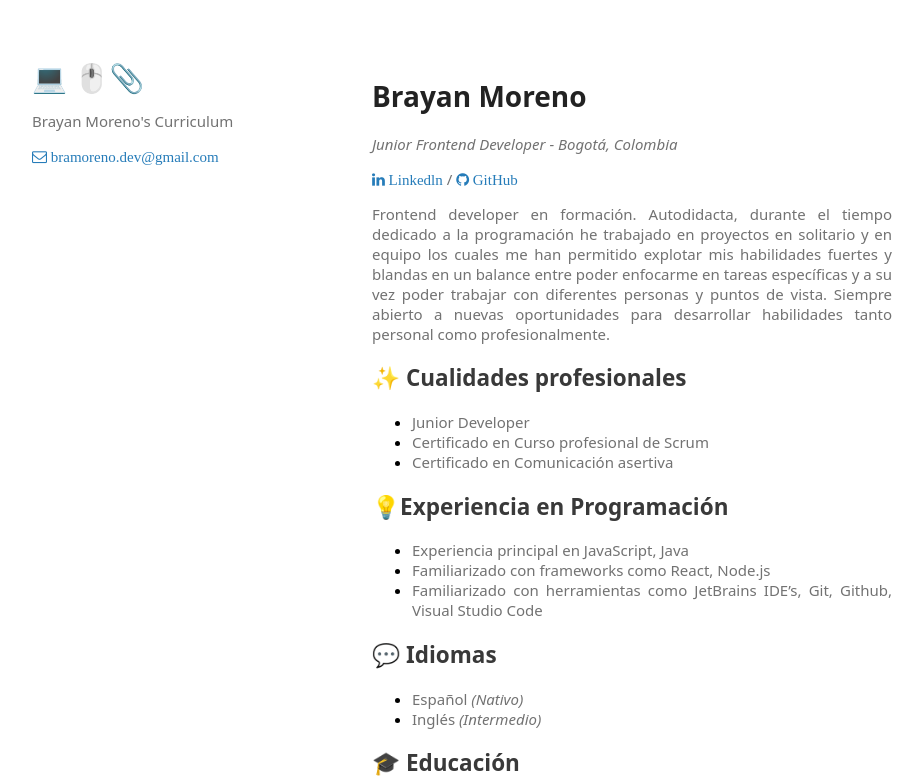
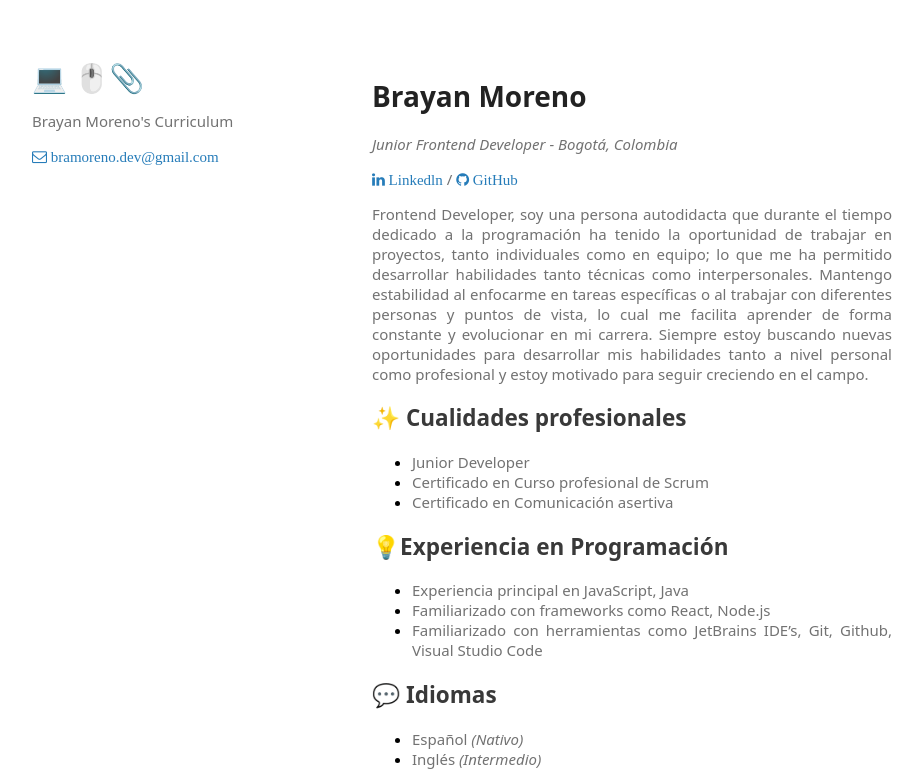
Before and after one commit to JustPya/cv, a plain HTML site: page index.html in a window 1280 px wide. Shown: the top 784 px of the page, without its empty margins (178-1101 px from the left). Drawn offline with Linux system fonts and the light colour scheme.

Commit message:
Update general description

```diff
--- a/index.html
+++ b/index.html
@@ -46,13 +46,16 @@
         </p>
 
         <p>
-          Frontend developer en formación. Autodidacta, durante el tiempo
-          dedicado a la programación he trabajado en proyectos en solitario y en
-          equipo los cuales me han permitido explotar mis habilidades fuertes y
-          blandas en un balance entre poder enfocarme en tareas específicas y a
-          su vez poder trabajar con diferentes personas y puntos de vista.
-          Siempre abierto a nuevas oportunidades para desarrollar habilidades
-          tanto personal como profesionalmente.
+          Frontend Developer, soy una persona autodidacta que durante el tiempo
+          dedicado a la programación ha tenido la oportunidad de trabajar en
+          proyectos, tanto individuales como en equipo; lo que me ha permitido
+          desarrollar habilidades tanto técnicas como interpersonales. Mantengo
+          estabilidad al enfocarme en tareas específicas o al trabajar con
+          diferentes personas y puntos de vista, lo cual me facilita aprender de
+          forma constante y evolucionar en mi carrera. Siempre estoy buscando
+          nuevas oportunidades para desarrollar mis habilidades tanto a nivel
+          personal como profesional y estoy motivado para seguir creciendo en el
+          campo.
         </p>
 
         <h2>&#10024; Cualidades profesionales</h2>
```
